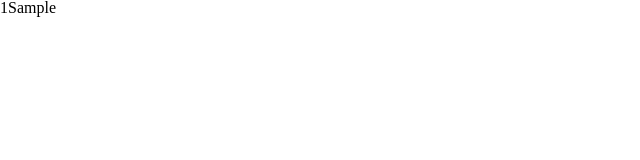
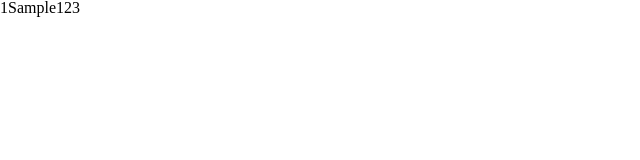
Before and after one commit to leechoiswim1/19_03rd_bashboard, a React (Create React App) app: page / in a window 1280 px wide. Shown: the top 160 px of the page, without its empty margins (0-640 px from the left). Built offline with nearby package versions, Linux system fonts and the light colour scheme.

Commit message:
Add - Styled component 전용 Props 제네릭 구현
className, children을 기본 Props로 내포하고 있습니다.
className의 경우 styled-comopenet를 override 하기 위해 필요한 props로 자주 사용될 것으로
판단되어 적용하였습니다.

```diff
--- a/src/components/atoms/Sample/Sample.tsx
+++ b/src/components/atoms/Sample/Sample.tsx
@@ -1,11 +1,13 @@
 import React, { ReactElement } from 'react';
+import { SCProps } from 'types/props';
+import SampleProps from './Sample.type';
 import * as S from './Sample.styled';
-import SampleProps from './Sample.type';
 
-const Sample: React.FC<SampleProps> = ({ sampleId, title }: SampleProps): ReactElement => (
-  <S.Sample>
+const Sample = ({ className, children, sampleId, title }: SCProps<SampleProps>): ReactElement => (
+  <S.Sample className={className}>
     <span>{sampleId}</span>
     <span>{title}</span>
+    {children}
   </S.Sample>
 );
 
--- /dev/null
+++ b/src/types/props.ts
@@ -0,0 +1,7 @@
+import { ReactNode } from 'react';
+
+export type PropsWithClassName<P> = P & { className?: string | undefined };
+
+export type PropsWithChildren<P> = P & { children?: ReactNode | undefined };
+
+export type SCProps<P> = PropsWithChildren<P> & PropsWithClassName<P>;
```
